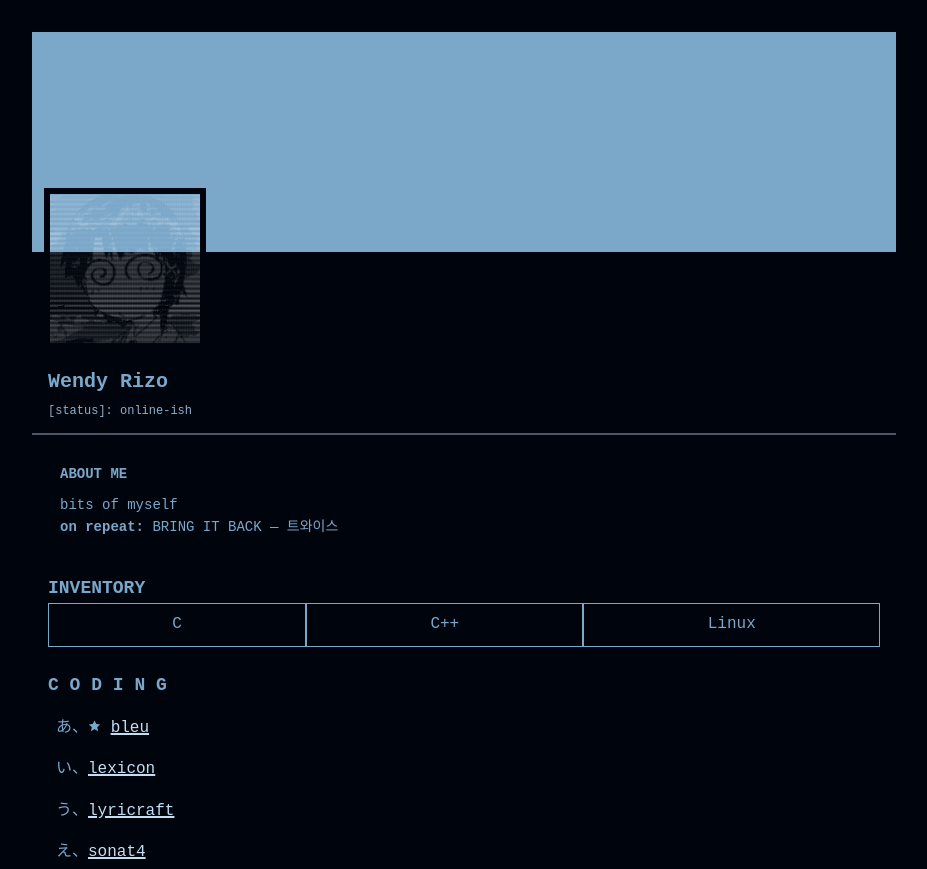
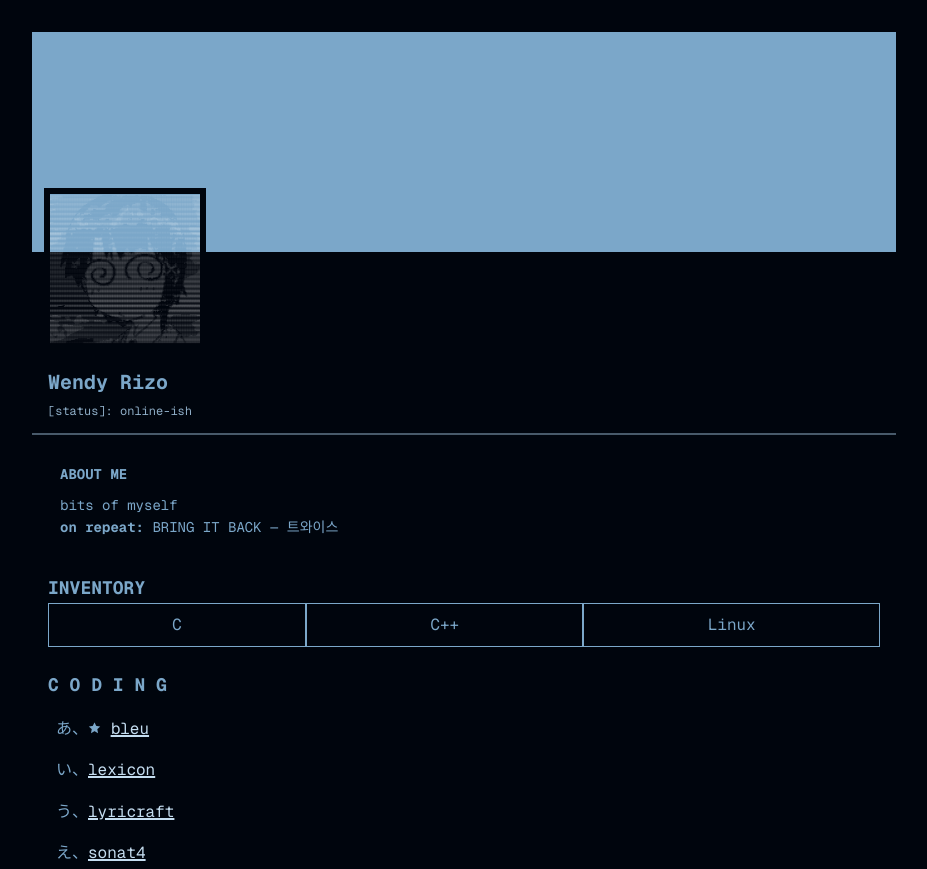
Before and after one commit to wendyrizo/wendyrizo.github.io, a plain HTML site: page index.html in a window 1280 px wide. Shown: the top 869 px of the page, without its empty margins (176-1103 px from the left). Drawn offline with Linux system fonts and the light colour scheme.

Commit message:
Add custom fonts

```diff
--- a/styles.css
+++ b/styles.css
@@ -11,10 +11,27 @@
     --text-xl: 1.25rem;
 }
 
+
+@font-face {
+    font-family: "Geist Mono";
+    src: url("fonts/GeistMono-Variable.woff2") format("woff2");
+    font-weight: 100 900;
+    font-style: normal;
+    font-display: swap;
+}
+
+@font-face {
+    font-family: "Geist Mono";
+    src: url("fonts/GeistMono-Italic-Variable.woff2") format("woff2");
+    font-weight: 100 900;
+    font-style: italic;
+    font-display: swap;
+}
+
 body {
     background-color: var(--bg-color);
     color: var(--text-color);
-    font-family: monospace;
+    font-family: "Geist Mono", monospace;
     font-size: var(--text-base);
     line-height: 1.6;
 }
```
Also changed, not shown: fonts/GeistMono-Italic-Variable.woff2 (added), fonts/GeistMono-Variable.woff2 (added).
